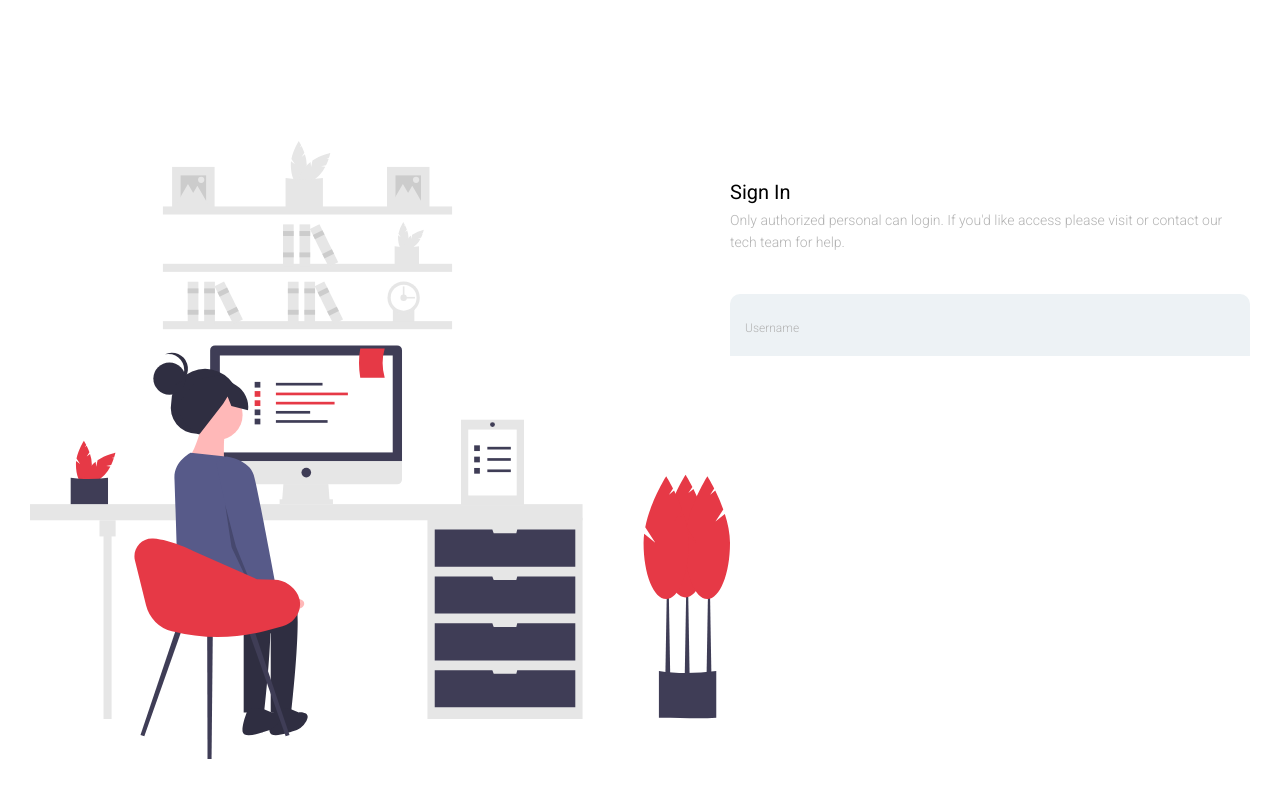
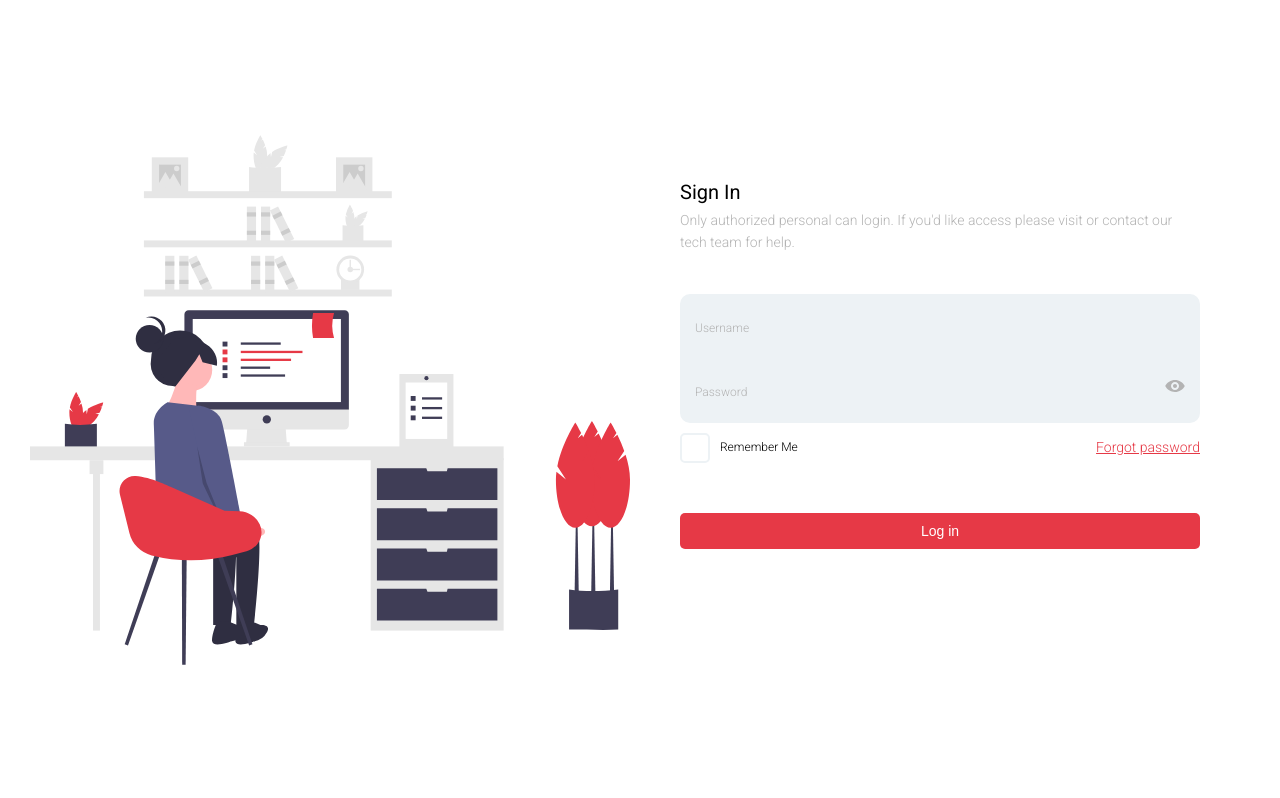
Before and after one commit to codecallogic/ceas, a Next.js app: page /admin/login in a window 1280 px wide. Shown: the top 798 px of the page. Built offline with nearby package versions, Linux system fonts and the light colour scheme.

Commit message:
admin login design

```diff
--- a/files/svg.js
+++ b/files/svg.js
@@ -3,6 +3,28 @@ const SVG = ({svg, classprop, color}) => {
 
   const selectSVG = (svg) => {
     switch(svg){
+
+      case 'eye':
+        return <svg version="1.1" xmlns="http://www.w3.org/2000/svg" viewBox="0 0 20 20">
+          <title>Eye</title>
+          <path d="M0.2 10c1.86-3.592 5.548-6.004 9.8-6.004s7.94 2.412 9.771 5.943l0.029 0.061c-1.86 3.592-5.548 6.004-9.8 6.004s-7.94-2.412-9.771-5.943l-0.029-0.061zM10 14c2.209 0 4-1.791 4-4s-1.791-4-4-4v0c-2.209 0-4 1.791-4 4s1.791 4 4 4v0zM10 12c-1.105 0-2-0.895-2-2s0.895-2 2-2v0c1.105 0 2 0.895 2 2s-0.895 2-2 2v0z"></path>
+        </svg>
+        break;
+
+      case 'eye-closed':
+        return <svg version="1.1" xmlns="http://www.w3.org/2000/svg" viewBox="0 0 20 20">
+          <title>Eye Closed</title>
+          <path d="M12.81 4.36l-1.77 1.78c-0.311-0.087-0.668-0.137-1.037-0.137-2.209 0-4 1.791-4 4 0 0.369 0.050 0.726 0.143 1.065l-0.007-0.028-2.76 2.75c-1.32-1-2.42-2.3-3.18-3.79 1.86-3.591 5.548-6.003 9.799-6.003 0.996 0 1.96 0.132 2.878 0.38l-0.077-0.018zM16.61 6.21c1.33 1 2.43 2.3 3.2 3.79-1.859 3.594-5.549 6.007-9.802 6.007-1.002 0-1.973-0.134-2.895-0.385l0.077 0.018 1.77-1.78c0.311 0.087 0.668 0.137 1.037 0.137 2.209 0 4-1.791 4-4 0-0.369-0.050-0.726-0.143-1.065l0.007 0.028 2.76-2.75zM16.36 2.22l1.42 1.42-14.14 14.14-1.42-1.42 14.14-14.14z"></path>
+        </svg>
+        break;
+
+      case 'checkmark':
+        return <svg version="1.1" xmlns="http://www.w3.org/2000/svg" viewBox="0 0 32 32">
+          <title>Checkmark</title>
+          <path d="M31.706 7.133l-2.839-2.839c-0.393-0.393-1.026-0.393-1.419 0l-14.515 15.324-8.32-8.324c-0.397-0.397-1.041-0.397-1.438 0l-2.876 2.878c-0.397 0.396-0.397 1.040 0 1.438l11.833 12.108c0.229 0.23 0.54 0.309 0.839 0.27 0.309 0.046 0.631-0.032 0.868-0.27l17.867-19.165c0.392-0.392 0.392-1.028 0-1.42z"></path>
+        </svg>
+        break;
+
       case 'remotely':
         return <svg version="1.1" xmlns="http://www.w3.org/2000/svg" width="882.34637" height="778.99856" viewBox="0 0 882.34637 778.99856">
           <title>Remotely</title>
--- a/pages/admin/login.js
+++ b/pages/admin/login.js
@@ -1,6 +1,12 @@
 import SVG from '../../files/svg'
+import {useState, useEffect} from 'react'
 
 const AdminLogin = ({}) => {
+
+  const [username, setUsername] = useState('')
+  const [password, setPassword] = useState('')
+  const [displayPassword, setDisplayPassword] = useState(false)
+  const [rememberMe, setRememberMe] = useState(false)
 
   return (
     <div className="adminLogin">
@@ -11,14 +17,34 @@ const AdminLogin = ({}) => {
         <div className="adminLogin-right">
           <h3 className="adminLogin-right-title">Sign In</h3>
           <p className="adminLogin-right-sub_title mb4">Only authorized personal can login. If you'd like access please visit or contact our tech team for help.</p>
+
           <form className="form-group">
             <div className="form-group-100">
-              <div className="form-group-100-field">
-                <div id="username" placeholder="Username" contenteditable="true" placeholder="Username" onClick={() => console.log('Hello')}></div>
-                <label htmlFor="username">Username</label>
+              <div className="form-group-100-field topBorders">
+                <div id="username" contentEditable="true" onInput={(e) => setUsername(e.target.innerText)}></div>
+                <label htmlFor="username" className={username.length > 0 ? ' labelHover' : ''}>Username</label>
+              </div>
+            </div>
+            <div className="form-group-100">
+              <div className="form-group-100-field bottomBorders">
+                <div id="password" className={displayPassword ? 'showPassword' : 'hidePassword'} contentEditable="true" onInput={(e) => setPassword(e.target.innerText)}></div>
+                <label htmlFor="password" className={password.length > 0 ? ' labelHover' : ''}>Password</label>
+                <span onClick={() => displayPassword ? setDisplayPassword(false) : setDisplayPassword(true)}>
+                  {displayPassword ? <SVG svg={'eye-closed'}></SVG> : <SVG svg={'eye'}></SVG>}
+                </span>
               </div>
             </div>
           </form>
+
+          <div className="adminLogin-right-options mb4">
+            <div className="adminLogin-right-options-rememberMe">
+              <div className="form-group-checkbox" onClick={() => rememberMe ? setRememberMe(false) : setRememberMe(true)}>
+                <div className={`form-group-checkbox-box` + (rememberMe ? ' checked' : '')}>{rememberMe ? <SVG svg={'checkmark'}></SVG> : null}</div> Remember Me
+              </div>
+            </div>
+            <a href="#">Forgot password</a>
+          </div>
+          <button className="form-group-button-100">Log in</button>
         </div>
       </div>
     </div>
--- a/styles/admin/login.scss
+++ b/styles/admin/login.scss
@@ -4,19 +4,33 @@
     align-items: center;
     margin-top: 10rem;
     padding: 0 3rem;
+
+    @media only screen and (max-width: $large-medium) {
+      flex-direction: column;
+    }
   }
 
   &-left {
     svg {
-      width: 70rem;
-      height: 70rem;
+      width: 60rem;
+      height: 60rem;
+
+      @media only screen and (max-width: $large-medium) {
+        height: 30rem;
+      }
     }
   }
 
   &-right {
     width: 100%;
     align-self: flex-start;
-    margin: 0 2rem;
     margin: 8rem 0;
+    padding: 0 5rem;
+
+    &-options {
+      display: flex;
+      justify-content: space-between;
+      align-items: center;
+    }
   }
 }
--- a/styles/app.css
+++ b/styles/app.css
@@ -33,15 +33,45 @@ p {
   font-weight: 300;
   font-size: 1.4rem; }
 
+a {
+  font-size: 1.4rem;
+  color: #e63946; }
+
+button {
+  font-size: 1.4rem; }
+
 .mb4 {
   margin-bottom: 4rem; }
+
+.topBorders {
+  border-top-left-radius: 1rem;
+  border-top-right-radius: 1rem; }
+
+.bottomBorders {
+  border-bottom-left-radius: 1rem;
+  border-bottom-right-radius: 1rem; }
+
+.showPassword {
+  -webkit-text-security: none; }
+
+.hidePassword {
+  -webkit-text-security: disc; }
+
+.labelHover {
+  top: 5% !important; }
+
+#rememberMe {
+  display: none; }
+
+.checked {
+  background-color: #e63946 !important; }
+  .checked svg {
+    fill: white !important; }
 
 .form-group-100-field {
   display: flex;
   align-items: center;
   width: 100%;
-  border-top-left-radius: 1rem;
-  border-top-right-radius: 1rem;
   resize: none;
   padding: 2rem 1.5rem;
   box-sizing: border-box;
@@ -65,6 +95,45 @@ p {
       outline: none; }
       .form-group-100-field div:focus ~ label {
         top: 5%; }
+  .form-group-100-field svg {
+    width: 2rem;
+    height: 2rem;
+    fill: #b3b3b3; }
+    .form-group-100-field svg:hover {
+      cursor: pointer; }
+
+.form-group-checkbox {
+  display: flex;
+  align-items: center;
+  margin: 1rem 0;
+  font-size: 1.2rem; }
+  .form-group-checkbox-box {
+    display: flex;
+    align-items: center;
+    justify-content: center;
+    width: 3rem;
+    height: 3rem;
+    border: 0.2rem solid #edf2f5;
+    border-radius: 0.5rem;
+    margin-right: 1rem;
+    transition: all 0.3s ease-in-out; }
+    .form-group-checkbox-box:hover {
+      cursor: pointer; }
+    .form-group-checkbox-box svg {
+      width: 2rem;
+      height: 2rem;
+      fill: #e63946; }
+
+.form-group-button-100 {
+  width: 100%;
+  outline: none;
+  border: none;
+  border-radius: 0.5rem;
+  background-color: #e63946;
+  color: white;
+  display: flex;
+  justify-content: center;
+  padding: 1rem 0; }
 
 .home {
   display: flex;
@@ -81,13 +150,23 @@ p {
   align-items: center;
   margin-top: 10rem;
   padding: 0 3rem; }
+  @media only screen and (max-width: 1050px) {
+    .adminLogin-container {
+      flex-direction: column; } }
 
 .adminLogin-left svg {
-  width: 70rem;
-  height: 70rem; }
+  width: 60rem;
+  height: 60rem; }
+  @media only screen and (max-width: 1050px) {
+    .adminLogin-left svg {
+      height: 30rem; } }
 
 .adminLogin-right {
   width: 100%;
   align-self: flex-start;
-  margin: 0 2rem;
-  margin: 8rem 0; }
+  margin: 8rem 0;
+  padding: 0 5rem; }
+  .adminLogin-right-options {
+    display: flex;
+    justify-content: space-between;
+    align-items: center; }
--- a/styles/components/forms.scss
+++ b/styles/components/forms.scss
@@ -4,8 +4,6 @@
       display: flex;
       align-items: center;
       width: 100%;
-      border-top-left-radius: 1rem;
-      border-top-right-radius: 1rem;
       resize: none;
       padding: 2rem 1.5rem;
       box-sizing: border-box;
@@ -43,6 +41,59 @@
           }
         }
       }
+
+      svg {
+        width: 2rem;
+        height: 2rem;
+        fill: $color-light-grey-1;
+
+        &:hover {
+          cursor: pointer;
+        }
+      }
+    }
+  }
+
+  &-checkbox {
+    display: flex;
+    align-items: center;
+    margin: 1rem 0;
+    font-size: 1.2rem;
+
+    &-box {
+      display: flex;
+      align-items: center;
+      justify-content: center;
+      width: 3rem;
+      height: 3rem;
+      border: 0.2rem solid $color-light-grey-2;
+      border-radius: 0.5rem;
+      margin-right: 1rem;
+      transition: all 0.3s ease-in-out;
+
+      &:hover {
+        cursor: pointer;
+      }
+
+      svg {
+        width: 2rem;
+        height: 2rem;
+        fill: $color-scheme-1;
+      }
+    }
+  }
+
+  &-button {
+    &-100 {
+      width: 100%;
+      outline: none;
+      border: none;
+      border-radius: 0.5rem;
+      background-color: $color-scheme-1;
+      color: white;
+      display: flex;
+      justify-content: center;
+      padding: 1rem 0;
     }
   }
 }
--- a/styles/helpers.scss
+++ b/styles/helpers.scss
@@ -11,6 +11,51 @@ p {
   font-size: 1.4rem;
 }
 
-.mb4 {
-  margin-bottom: 4rem;
+a {
+  font-size: 1.4rem;
+  color: $color-scheme-1;
 }
+
+button {
+  font-size: 1.4rem;
+}
+
+.mb {
+  &4 {
+    margin-bottom: 4rem;
+  }
+}
+
+.topBorders {
+  border-top-left-radius: 1rem;
+  border-top-right-radius: 1rem;
+}
+
+.bottomBorders {
+  border-bottom-left-radius: 1rem;
+  border-bottom-right-radius: 1rem;
+}
+
+.showPassword {
+  -webkit-text-security: none;
+}
+
+.hidePassword {
+  -webkit-text-security: disc;
+}
+
+.labelHover {
+  top: 5% !important;
+}
+
+#rememberMe {
+  display: none;
+}
+
+.checked {
+  background-color: $color-scheme-1 !important;
+
+  svg {
+    fill: white !important;
+  }
+}
```
